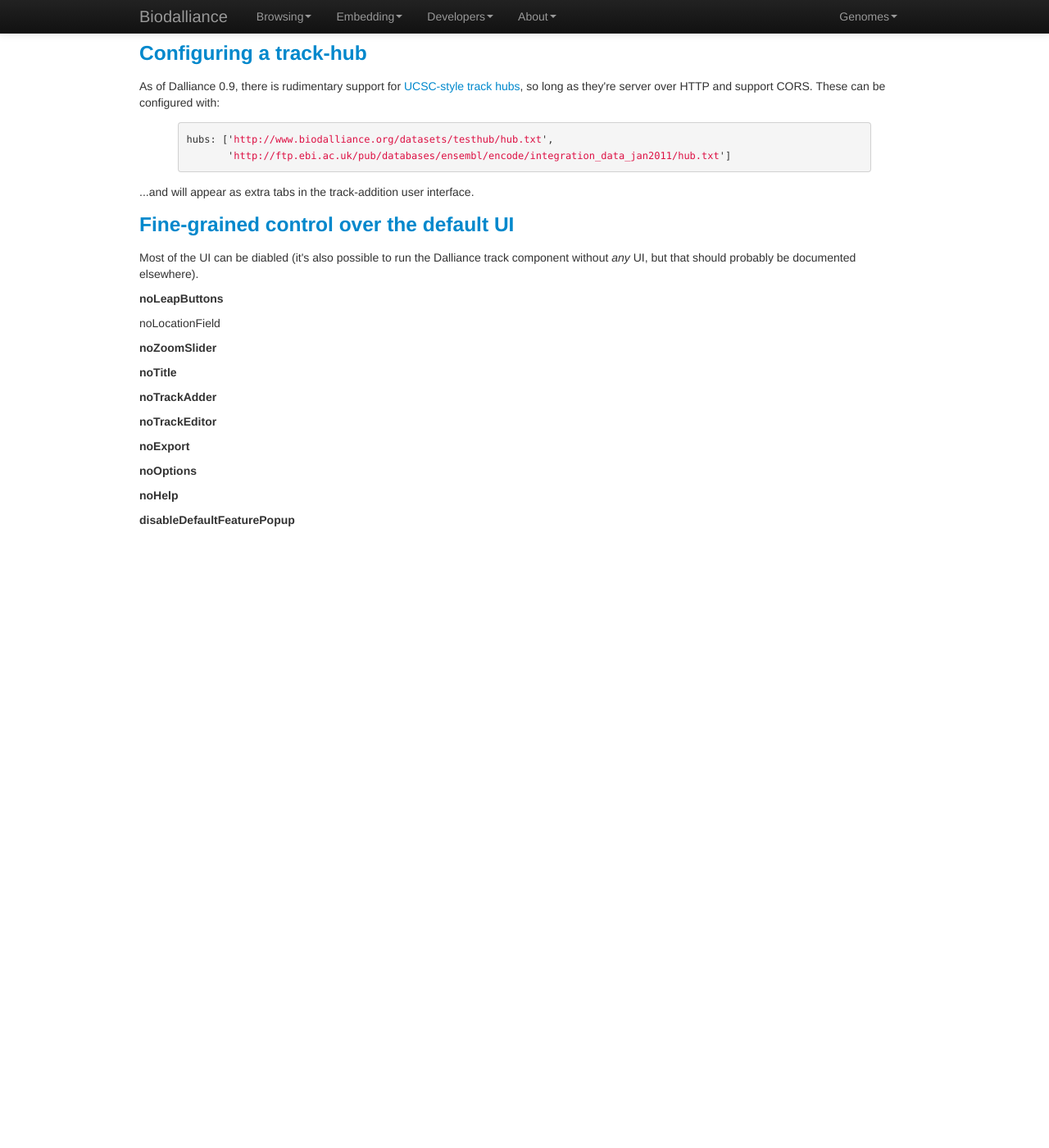
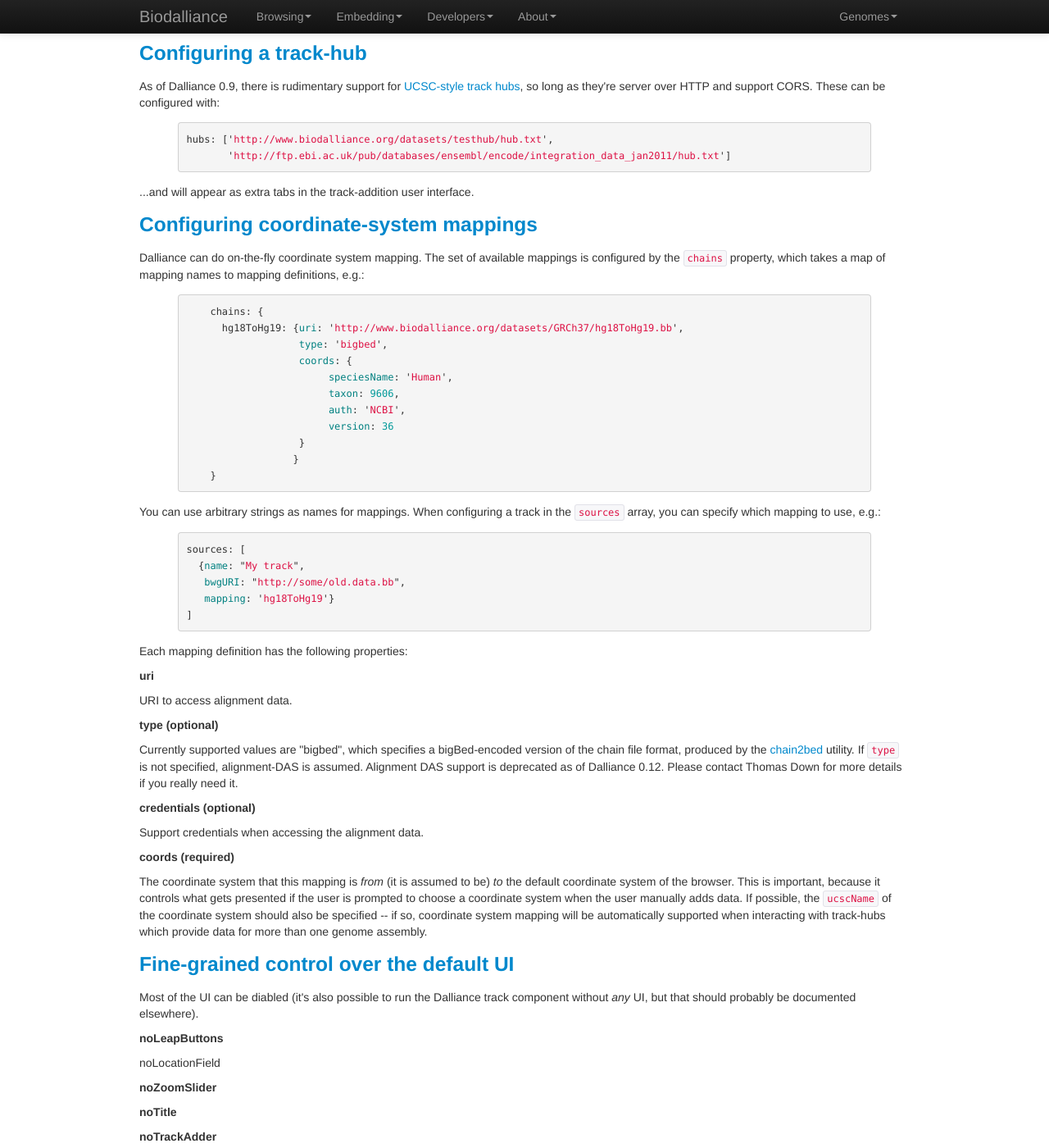
Before and after one commit to biodalliance/dalliance-web, a Jekyll site: the page built from config.html, in a window 1280 px wide and 1400 px high, scrolled down 1318 px. Shown: the whole window at 82% size. Built offline with Jekyll 4.4.1, drawn with Linux system fonts in a browser that asks for light colours; before the commit the page ends 1972 px from its top, so only the background shows below that.

Commit message:
Document coord-system mapping.

```diff
--- a/config-source.html
+++ b/config-source.html
@@ -26,7 +26,8 @@
 
 <h5>mapping</h5>
 
-Remap the data for this source using a mapping specified in the global <code>chains</code> configuration.
+Remap the data for this source using a mapping specified in the global <code>chains</code> configuration.  See <a href="config.html#liftOver">the section on coordinate system mappings</a>
+for more details.
 
 <h5>collapseSuperGroups</h5>
 
--- a/config.html
+++ b/config.html
@@ -104,6 +104,53 @@
 
 ...and will appear as extra tabs in the track-addition user interface.
 
+<h3><a id='liftOver'>Configuring coordinate-system mappings</a></h3>
+
+Dalliance can do on-the-fly coordinate system mapping.  The set of available mappings is configured by the <code>chains</code> property, which takes a map of mapping names to mapping definitions, e.g.:
+
+{%highlight javascript %}
+    chains: {
+      hg18ToHg19: {uri: 'http://www.biodalliance.org/datasets/GRCh37/hg18ToHg19.bb',
+                   type: 'bigbed',
+                   coords: {
+                        speciesName: 'Human',
+                        taxon: 9606,
+                        auth: 'NCBI',
+                        version: 36
+                   }
+                  }
+    }
+{%endhighlight%}
+
+You can use arbitrary strings as names for mappings.  When configuring a track in the <code>sources</code> array, you can specify which mapping to use, e.g.:
+
+{%highlight javascript %}
+sources: [
+  {name: "My track",
+   bwgURI: "http://some/old.data.bb",
+   mapping: 'hg18ToHg19'}
+]
+{%endhighlight%}
+
+Each mapping definition has the following properties:
+
+<h5>uri</h5>
+
+URI to access alignment data.
+
+<h5>type (optional)</h5>
+
+Currently supported values are "bigbed", which specifies a bigBed-encoded version of the chain file
+format, produced by the <a href="https://github.com/dasmoth/hubbub">chain2bed</a> utility.  If <code>type</code> is not specified, alignment-DAS is assumed.  Alignment DAS support is deprecated as of
+Dalliance 0.12.  Please contact Thomas Down for more details if you really need it.
+
+<h5>credentials (optional)</h5>
+
+Support credentials when accessing the alignment data.
+
+<h5>coords (required)</h5>
+
+The coordinate system that this mapping is <em>from</em> (it is assumed to be) <em>to</em> the default coordinate system of the browser.  This is important, because it controls what gets presented if the user is prompted to choose a coordinate system when the user manually adds data.  If possible, the <code>ucscName</code> of the coordinate system should also be specified -- if so, coordinate system mapping will be automatically supported when interacting with track-hubs which provide data for more than one genome assembly.
 
 <h3><a id='uielements'>Fine-grained control over the default UI</a></h3>
 
```
